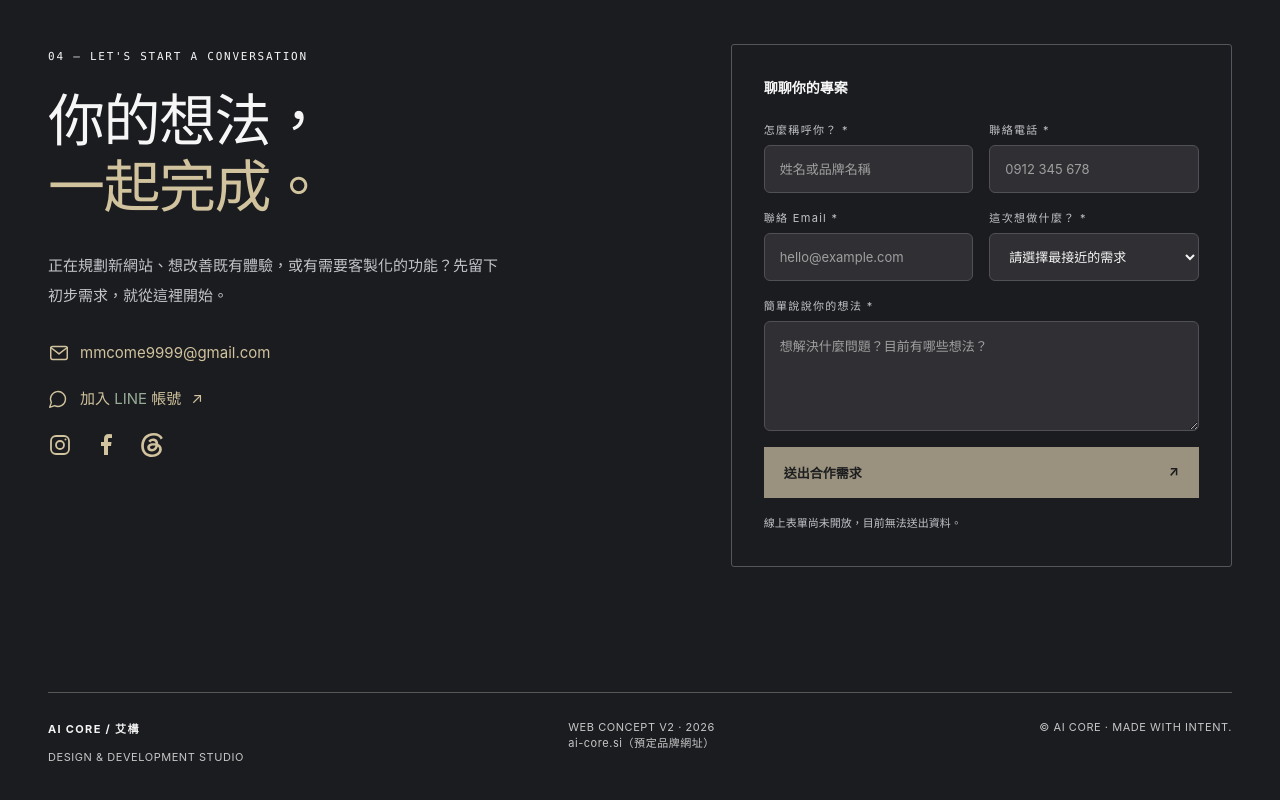
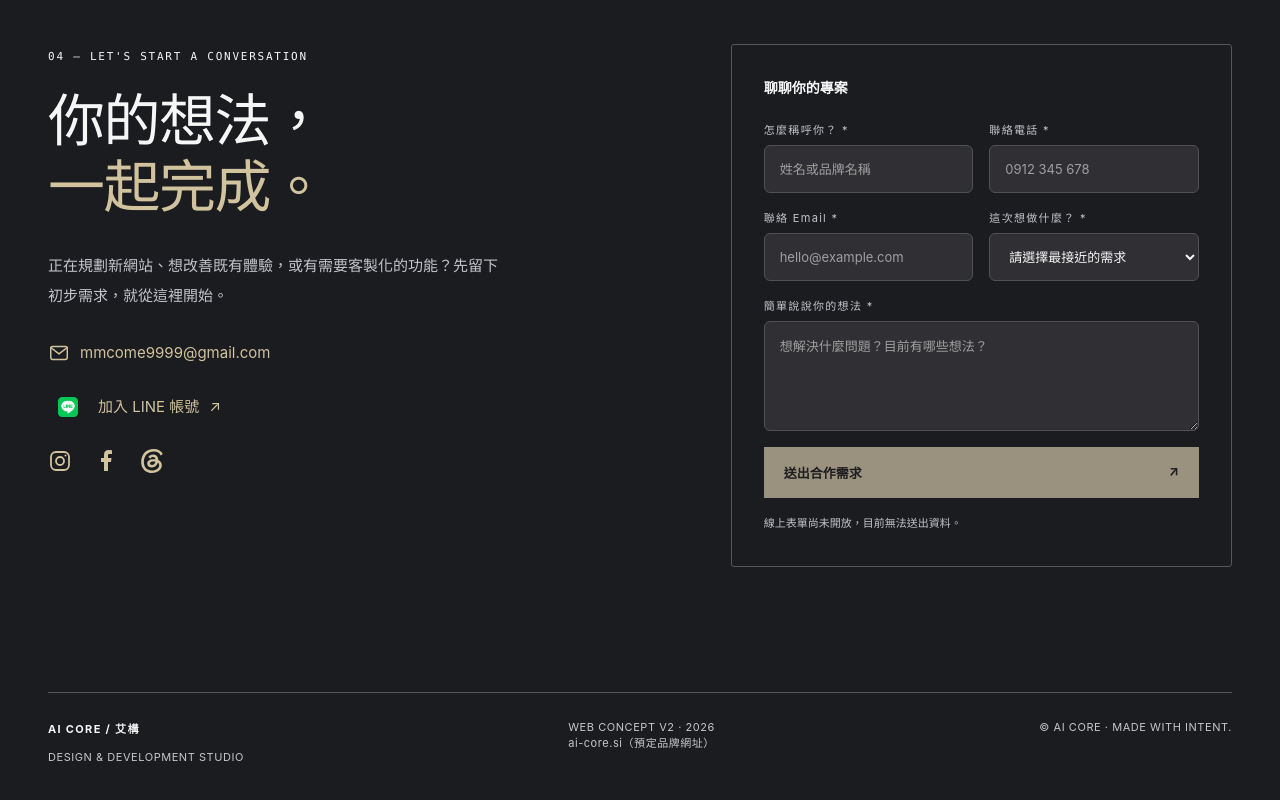
Before and after one commit to zramj/ai-core, a Next.js app: page / in a window 1280 px wide. Shown: the part 6850-7650 px from the top of the page. Built offline with nearby package versions, Linux system fonts and the light colour scheme.

Commit message:
fix(contact): replace chat icon with LINE logo
fix(contact): replace chat icon with LINE logo

```diff
--- a/app/page.tsx
+++ b/app/page.tsx
@@ -336,7 +336,7 @@ function Contact({ submitRequest, submissionEnabled = false }: { submitRequest?:
     <div className="reveal"><span className="eyebrow">04 — LET&apos;S START A CONVERSATION</span><h2>你的想法，<br /><span>一起完成。</span></h2><p className="contact-info">正在規劃新網站、想改善既有體驗，或有需要客製化的功能？先留下初步需求，就從這裡開始。</p>
       <div className="contact-details">
         <a className="contact-email" href="mailto:mmcome9999@gmail.com"><svg viewBox="0 0 24 24" fill="none" stroke="currentColor" strokeWidth="1.6" strokeLinecap="round" strokeLinejoin="round" aria-hidden="true" focusable="false"><rect x="3" y="5" width="18" height="14" rx="2" /><path d="m3 6 9 7 9-7" /></svg><span>mmcome9999@gmail.com</span></a>
-        <ContactLink href={contactLinks.line} className="contact-line"><svg viewBox="0 0 24 24" fill="none" stroke="currentColor" strokeWidth="1.6" strokeLinecap="round" strokeLinejoin="round" aria-hidden="true" focusable="false"><path d="M7.9 20A9 9 0 1 0 4 16.1L2 22Z" /></svg><span>加入 <span className="contact-line-brand">LINE</span> 帳號</span><span aria-hidden="true">↗</span></ContactLink>
+        <ContactLink href={contactLinks.line} className="contact-line"><Image className="contact-line-logo" src="/images/icons/line-brand-icon.png" alt="" width={1001} height={1000} unoptimized /><span>加入 LINE 帳號</span><span aria-hidden="true">↗</span></ContactLink>
         <div className="contact-socials">
           <ContactLink href={contactLinks.instagram} className="contact-social" label="Instagram"><svg viewBox="0 0 24 24" fill="none" stroke="currentColor" strokeWidth="1.8" aria-hidden="true" focusable="false"><rect x="3" y="3" width="18" height="18" rx="5" /><circle cx="12" cy="12" r="4" /><circle cx="17.5" cy="6.5" r="1" fill="currentColor" stroke="none" /></svg></ContactLink>
           <ContactLink href={contactLinks.facebook} className="contact-social" label="Facebook"><svg viewBox="0 0 24 24" fill="currentColor" aria-hidden="true" focusable="false"><path d="M14 22v-9h3l.5-4H14V6.5c0-1.1.3-1.5 1.5-1.5H18V1.3A27 27 0 0 0 14.8 1C11.6 1 10 2.8 10 6v3H7v4h3v9Z" /></svg></ContactLink>
--- a/app/v2.css
+++ b/app/v2.css
@@ -75,8 +75,9 @@ html{scroll-behavior:smooth;scroll-padding-top:88px}body{background:var(--paper)
 .contact-email svg{width:22px;height:22px;flex-shrink:0}
 .contact-email span{min-width:0;overflow-wrap:anywhere}
 .contact-line{letter-spacing:normal;white-space:nowrap}
-.contact-line svg{width:20px;height:20px;flex-shrink:0;margin-right:2px}
-.contact-line-brand{color:#98AD98}
+/* Official LINE asset: https://www.line.me/en/logo — clear space is half the icon size. */
+.contact-line-logo{box-sizing:content-box;display:block;width:auto;height:20px;padding:10px;flex-shrink:0}
+@media(max-width:850px){.contact-line-logo{height:40px;padding:20px}}
 .contact-socials{display:flex;align-items:center;gap:22px}
 .contact-social,.contact-social svg{display:block;width:24px;height:24px}
 .contact-details :is(.contact-email,.contact-line,.contact-social){transition:opacity .2s ease}
```
Also changed, not shown: public/images/icons/line-brand-icon.png (added).
